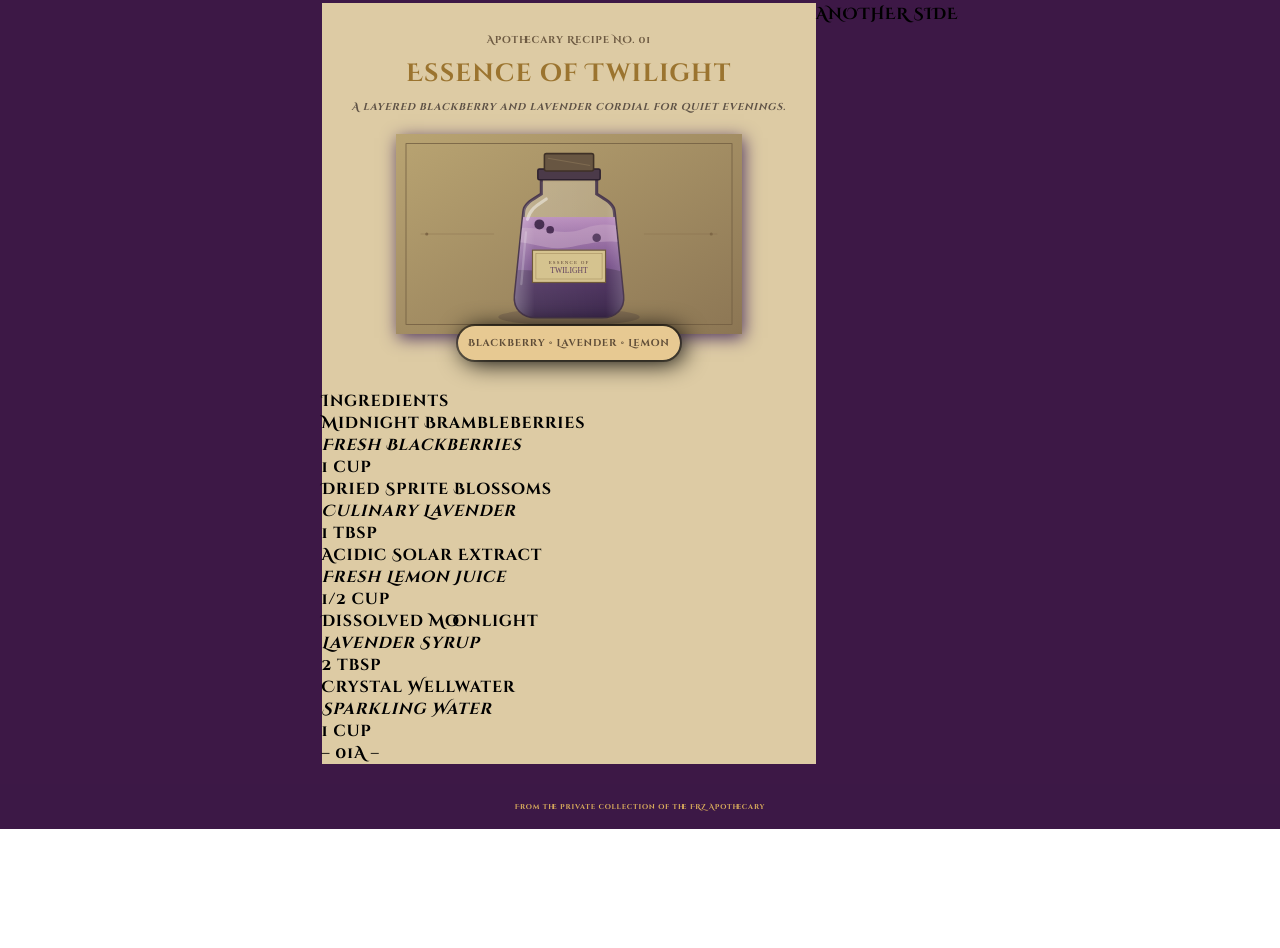
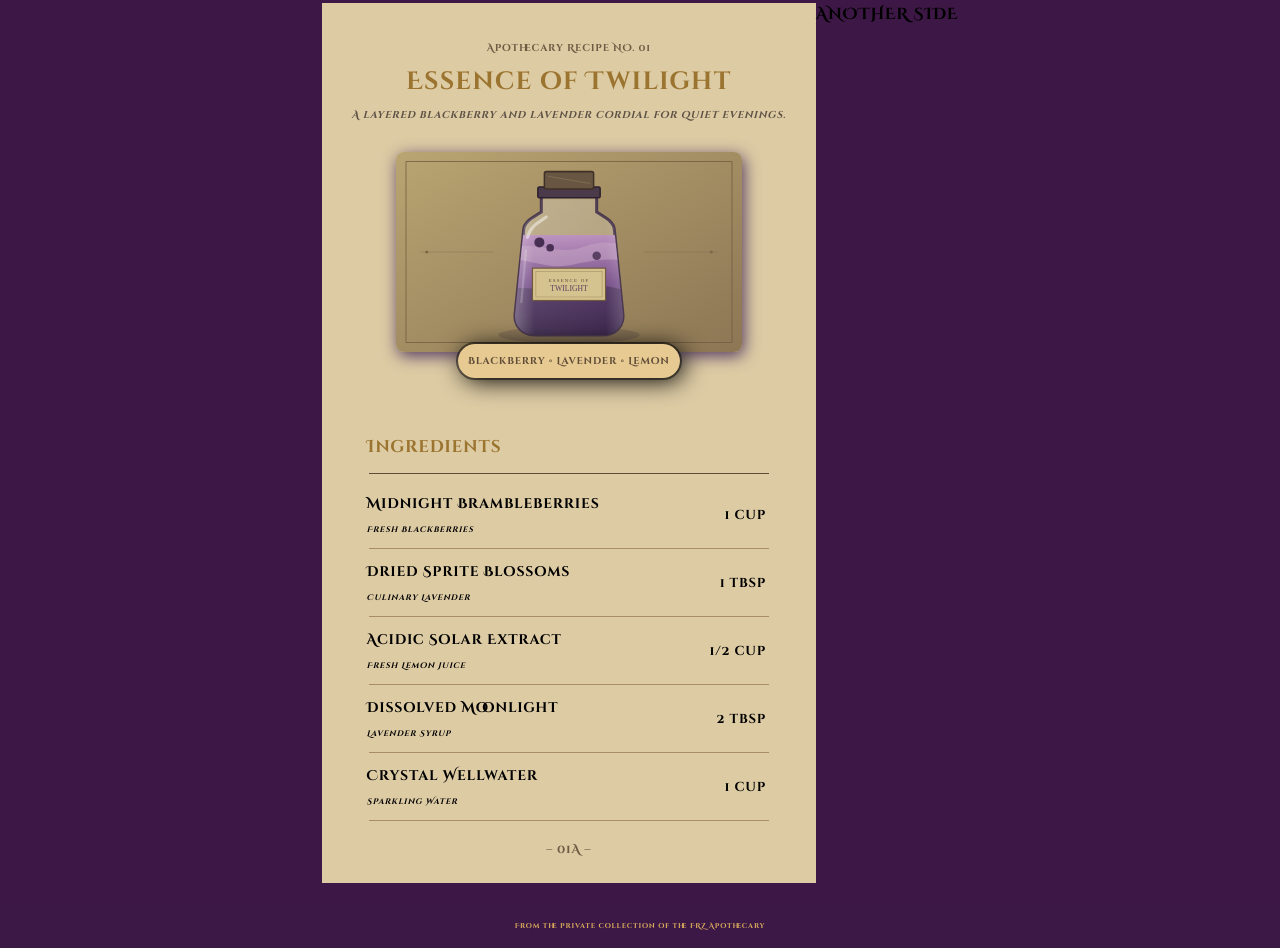
Before and after one commit to MikeBl4ck/Witch-Cauldron-Recipe-Page, a plain HTML site: page index.html in a window 1280 px wide. Shown: the part 187-1135 px from the top of the page. Before the commit the page ends 1016 px from the top, so only its background shows below. Drawn offline with Linux system fonts and the light colour scheme.

Commit message:
Created Bottom Half of Left Card, Added Effects to Image and Caption

```diff
--- a/index.html
+++ b/index.html
@@ -15,7 +15,7 @@
         <div class="largetitle">Potion Brewing Guide</div>
         <hr>
         <div class="headerdesc"><em>Three recipes from the FRZ Apothecary collection</em></div>
-    </div>
+    </div> <!--Header-->
 
     <div class="container1">
     <div class="card">
@@ -30,40 +30,73 @@
 
             <div class="bottom-half">
                 <div class="ing-section">Ingredients</div>
-                <div class="ing-card"></div>
-                <div class="ing-name">Midnight Brambleberries</div>
+
+                <hr class="sectionline">
+
+                <div class="ing-card">
+                    <div class="ing-info">
+                    <div class="ing-name">Midnight Brambleberries</div>
                     <div class="ing-real"><em>Fresh Blackberries</em></div>
+                </div>
                     <div class="measure">1 cup</div>
-                <div class="ing-card"></div>
-                <div class="ing-name">Dried Sprite Blossoms</div>
+                </div>
+
+                <hr class="minisectionline">
+
+                <div class="ing-card">
+                    <div class="ing-info">
+                    <div class="ing-name">Dried Sprite Blossoms</div>
                     <div class="ing-real"><em>Culinary Lavender</em></div>
+                </div>
                     <div class="measure">1 tbsp</div>
+                </div>
+
+                <hr class="minisectionline">
+
                 <div class="ing-card">
+                    <div class="ing-info">
                     <div class="ing-name">Acidic Solar Extract</div>
                     <div class="ing-real"><em>Fresh Lemon Juice</em></div>
+                </div>
                     <div class="measure">1/2 cup</div>
                 </div>
+
+                <hr class="minisectionline">
+
                 <div class="ing-card">
+                    <div class="ing-info">
                     <div class="ing-name">Dissolved Moonlight</div>
                     <div class="ing-real"><em>Lavender Syrup</em></div>
+                </div>
                     <div class="measure">2 tbsp</div>
                 </div>
+
+                <hr class="minisectionline">
+
                 <div class="ing-card">
+                    <div class="ing-info">
                     <div class="ing-name">Crystal Wellwater</div>
                     <div class="ing-real"><em>Sparkling Water</em></div>
+                </div>
                     <div class="measure">1 cup</div>
                 </div>
-                <div class="bottom-pager1">
-                    <div class="pagenum"> – 01A – </div>
-                </div>
-            </div>
-        </div>
+
+                <hr class="minisectionline">
+
+
+            <div class="pagenum"> – 01A – </div>
+            </div> <!--Bottom Half-->
+        </div> <!--Left Card-->
+
+        <div class="right-card">
+            <div>ANOTHER SIDE</div>
+        </div> <!--Right Card-->
+
+    </div> <!--Card Altogether-->
 
 
 
-        <div class="right-card">
-            <div>ANOTHER SIDE</div>
-        </div>
+
 
     </div>
 
@@ -83,7 +116,7 @@
 
     <div class="footer">
         <div>From the private collection of the FRZ Apothecary</div>
-    </div>
+    </div> <!--Footer-->
 </body>
 
 </html>
--- a/style.css
+++ b/style.css
@@ -70,6 +70,8 @@ width: 10%;
     background-color: #DDCBA4;
 }
 
+/* Top Half of Left Card Display */
+
 .top-half {
     display: flex;
     flex-direction: column;
@@ -81,6 +83,7 @@ width: 10%;
 
 .recipenum {
     color: #6D5A42;
+    margin-top: 8px;
 }
 
 .recipename {
@@ -98,8 +101,9 @@ width: 10%;
 #img-one {
     width: auto;
     height: 200px;
-    margin-top: 10px;
+    margin-top: 20px;
     margin-bottom: -18px;
+    border-radius: 8px;
     box-shadow: 2px 4px 16px #523962;
 }
 
@@ -112,6 +116,78 @@ width: 10%;
     box-shadow: 4px 3px 25px black;
     color: #5e4c37;
 }
+
+/* Bottom Half of Left Card Display */
+
+.bottom-half {
+    height: 460px;
+    margin-top: 15px;
+}
+
+.ing-section {
+    margin-top: 12px;
+    font-size: 17px;
+    color: #9B742F;
+    padding-left: 45px;
+    margin-bottom: 15px;
+}
+
+.ing-card {
+    display: flex;
+    justify-content: space-between;
+    padding: 10px;
+    padding-left: 50px;
+}
+
+.ing-info {
+    display: flex;
+    flex-direction: column;
+    margin: -5px;
+    gap: 6px;
+}
+
+.ing-name {
+    font-size: 14px;
+    margin-bottom: 5px;
+}
+
+.ing-real {
+    display: flex;
+    align-items: flex-end;
+    font-size: 8px;
+}
+
+.measure {
+    align-items: center;
+    display: flex;
+    font-size: 13px;
+    padding-right: 40px;
+}
+
+.minisectionline {
+ width: 400px;
+    background-color: #98764fba;
+}
+
+.sectionline {
+    width: 400px;
+    height: 1.2px;
+    background-color: #5e4c37;
+    margin-bottom: 15px;
+}
+
+.pagenum {
+    display: flex;
+    flex-direction: column;
+    justify-content: center;
+    align-items: center;
+    margin: auto;
+    margin-top: 20px;
+    width: 100px;
+    font-size: 12px;
+    color: #6D5A42;
+}
+
 
 
 /* Footer Display */
```
